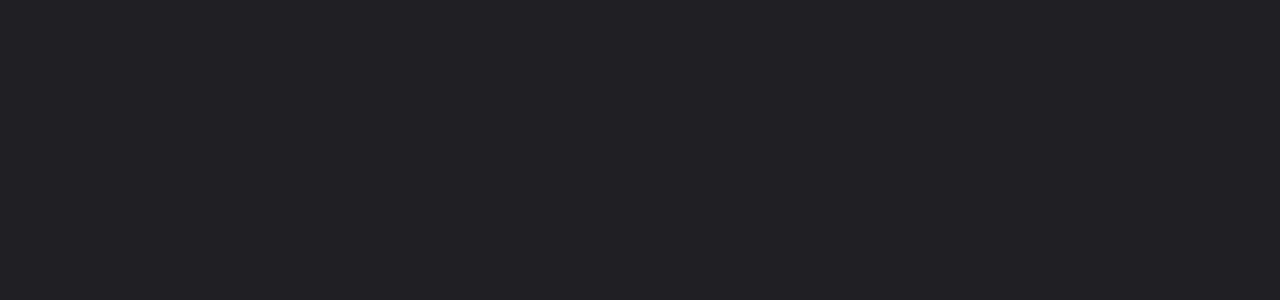
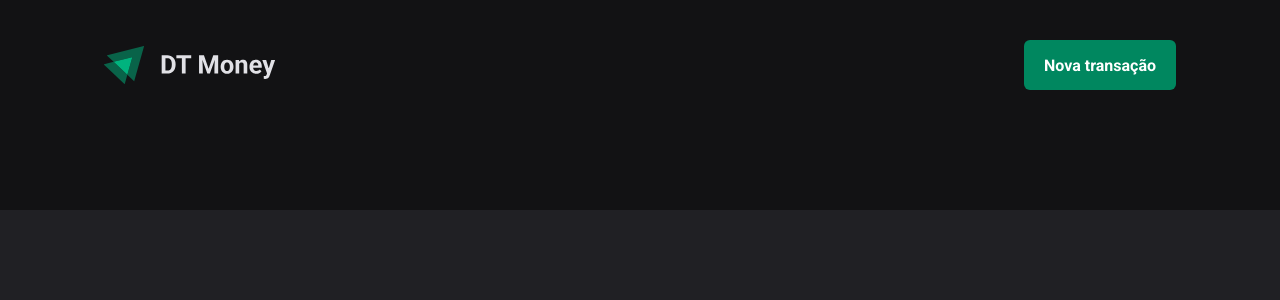
Before and after one commit to CtsLucas/DT-Money, a React (Vite) app: page / in a window 1280 px wide. Shown: the top 300 px of the page. Built offline with nearby package versions, Linux system fonts and the light colour scheme.

Commit message:
feat: Transaction page and  Header created

```diff
--- a/src/App.tsx
+++ b/src/App.tsx
@@ -1,4 +1,5 @@
 import { ThemeProvider } from 'styled-components';
+import { Transaction } from './pages/Transactions';
 import { GlobalStyles } from './styles/global';
 import { defaultTheme } from './styles/themes/defaut';
 
@@ -6,6 +7,8 @@
   return (
     <ThemeProvider theme={defaultTheme}>
       <GlobalStyles />
+
+      <Transaction />
     </ThemeProvider>
   );
 }
--- /dev/null
+++ b/src/components/Header/index.tsx
@@ -0,0 +1,15 @@
+import { HeaderContainer, HeaderContent, NewTransactionButton } from './styles';
+
+import logoImg from '../../assets/logo.svg';
+
+export function Header() {
+  return (
+    <HeaderContainer>
+      <HeaderContent>
+        <img src={logoImg} alt="" />
+
+        <NewTransactionButton>Nova transação</NewTransactionButton>
+      </HeaderContent>
+    </HeaderContainer>
+  );
+}
--- /dev/null
+++ b/src/components/Header/styles.tsx
@@ -0,0 +1,33 @@
+import styled from 'styled-components';
+
+export const HeaderContainer = styled.header`
+  background: ${({ theme }) => theme['gray-900']};
+  padding: 2.5rem 0 7.5rem;
+`;
+
+export const HeaderContent = styled.div`
+  width: 100%;
+  max-width: 1120px;
+  margin: 0 auto;
+  padding: 0 1.5rem;
+
+  display: flex;
+  align-items: center;
+  justify-content: space-between;
+`;
+
+export const NewTransactionButton = styled.button`
+  height: 50px;
+  border: 0;
+  background: ${({ theme }) => theme['green-500']};
+  color: ${({ theme }) => theme.white};
+  font-weight: bold;
+  padding: 0 1.25rem;
+  border-radius: 6px;
+  cursor: pointer;
+
+  &:hover {
+    background: ${({ theme }) => theme['green-700']};
+    transition: background-color 0.2s;
+  }
+`;
--- /dev/null
+++ b/src/pages/Transactions/index.tsx
@@ -0,0 +1,7 @@
+import { Header } from '../../components/Header';
+
+export function Transaction() {
+  return (
+    <Header />
+  );
+}
--- /dev/null
+++ b/src/pages/Transactions/styles.ts
@@ -0,0 +1,3 @@
+import styled from 'styled-components';
+
+export const Transactions = styled.div``;
```
Also changed, not shown: src/assets/logo.svg (added).
